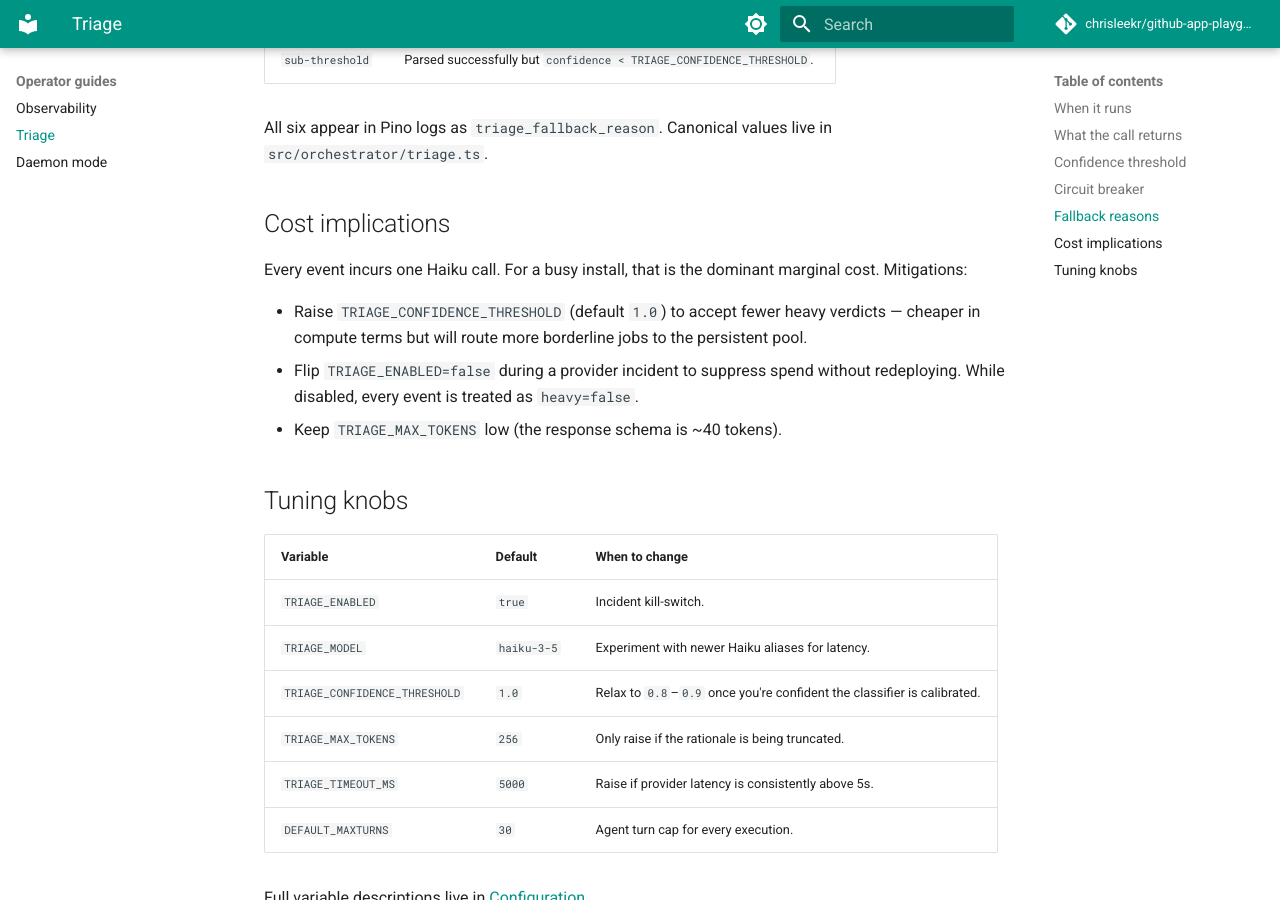
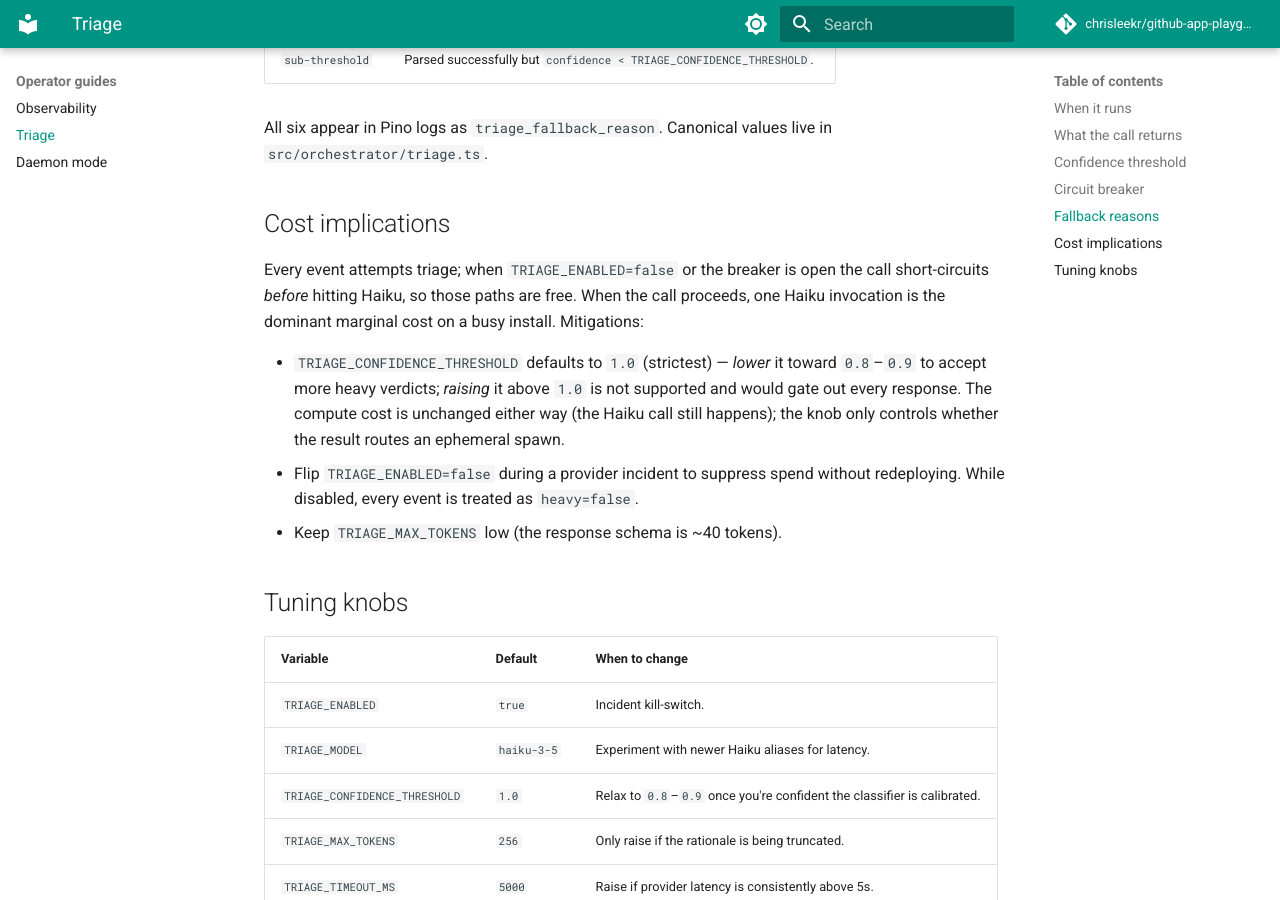
Before and after one commit to chrisleekr/github-app-playground, an MkDocs documentation site: the page built from docs/TRIAGE.md, in a window 1280 px wide and 900 px high, scrolled down 1411 px. Built offline with MkDocs 1.6.1 and Material for MkDocs 9.7.7, drawn with Linux system fonts in a browser that asks for light colours; comment, search, counter and statistics services are not loaded.

Commit message:
fix(review): address remaining reviewer feedback on PR #35
- daemon-types: default `maxConcurrentJobs` to 3 so older daemon images
  without the field still parse through the capabilities schema (no
  protocol-version bump needed for on-wire backward compatibility)
- docs/CONFIGURATION.md: clarify DATABASE_URL does not power durable
  idempotency (tracking comments do), and daemon-mode requirements
  list AI provider credential alongside DAEMON_AUTH_TOKEN
- docs/TRIAGE.md: correct cost guidance — disabled/circuit-open paths
  skip Haiku; threshold at 1.0 is strictest, not relaxed

```diff
--- a/docs/TRIAGE.md
+++ b/docs/TRIAGE.md
@@ -37,9 +37,9 @@ All six appear in Pino logs as `triage_fallback_reason`. Canonical values live i
 
 ## Cost implications
 
-Every event incurs one Haiku call. For a busy install, that is the dominant marginal cost. Mitigations:
+Every event attempts triage; when `TRIAGE_ENABLED=false` or the breaker is open the call short-circuits _before_ hitting Haiku, so those paths are free. When the call proceeds, one Haiku invocation is the dominant marginal cost on a busy install. Mitigations:
 
-- Raise `TRIAGE_CONFIDENCE_THRESHOLD` (default `1.0`) to accept fewer heavy verdicts — cheaper in compute terms but will route more borderline jobs to the persistent pool.
+- `TRIAGE_CONFIDENCE_THRESHOLD` defaults to `1.0` (strictest) — _lower_ it toward `0.8`–`0.9` to accept more heavy verdicts; _raising_ it above `1.0` is not supported and would gate out every response. The compute cost is unchanged either way (the Haiku call still happens); the knob only controls whether the result routes an ephemeral spawn.
 - Flip `TRIAGE_ENABLED=false` during a provider incident to suppress spend without redeploying. While disabled, every event is treated as `heavy=false`.
 - Keep `TRIAGE_MAX_TOKENS` low (the response schema is ~40 tokens).
 
```
Also changed, not shown: docs/CONFIGURATION.md (+9 -9 lines), 1 other file.
